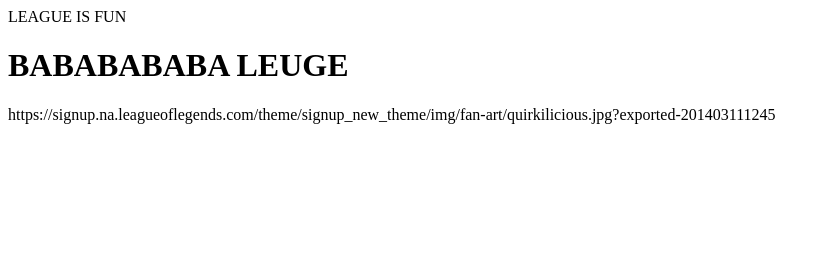
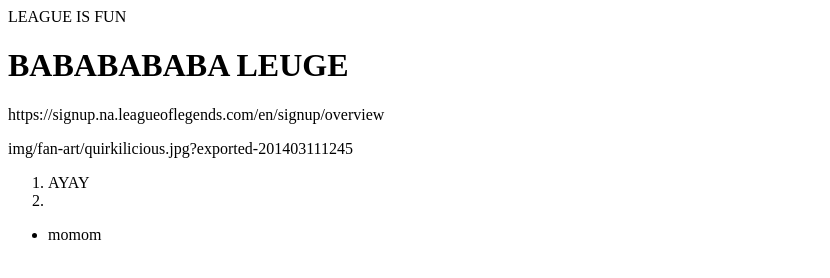
Before and after one commit to Sequeltoyou/sequeltoyou, a plain HTML site: page index.html in a window 1280 px wide. Shown: the whole page, without its empty margins (0-830 px from the left). Drawn offline with Linux system fonts and the light colour scheme.

Commit message:
Update index.html

```diff
--- a/index.html
+++ b/index.html
@@ -6,4 +6,14 @@
 
 </body>
 </html>
-<p>https://signup.na.leagueoflegends.com/theme/signup_new_theme/img/fan-art/quirkilicious.jpg?exported-201403111245</p>
+<p>https://signup.na.leagueoflegends.com/en/signup/overview</p>
+
+<img>img/fan-art/quirkilicious.jpg?exported-201403111245</img>
+
+<ol>
+  <li>AYAY<li>
+    </ol>
+
+<ul>
+  <li>momom</li
+</ul>
```
